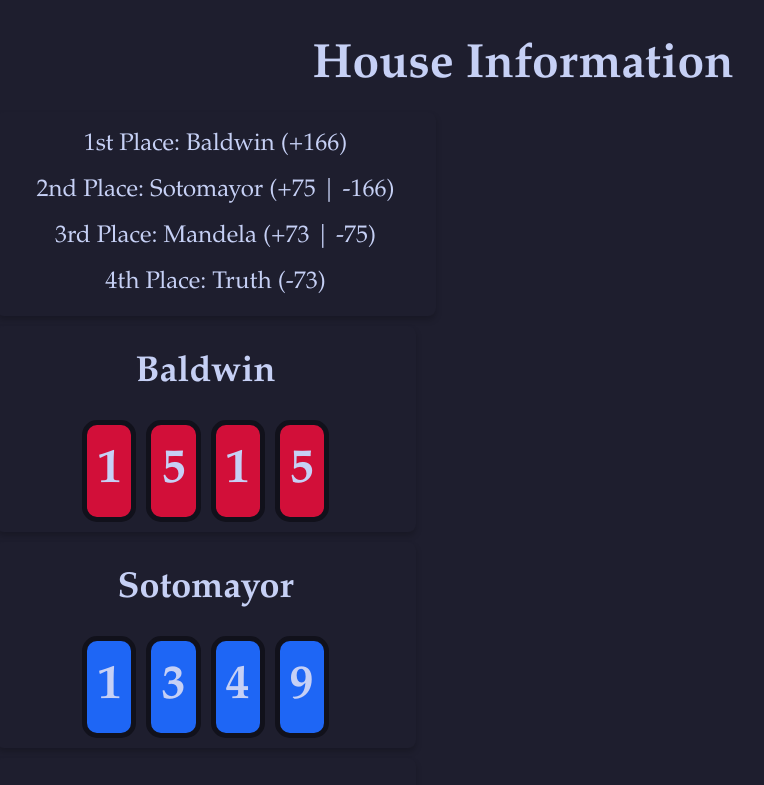
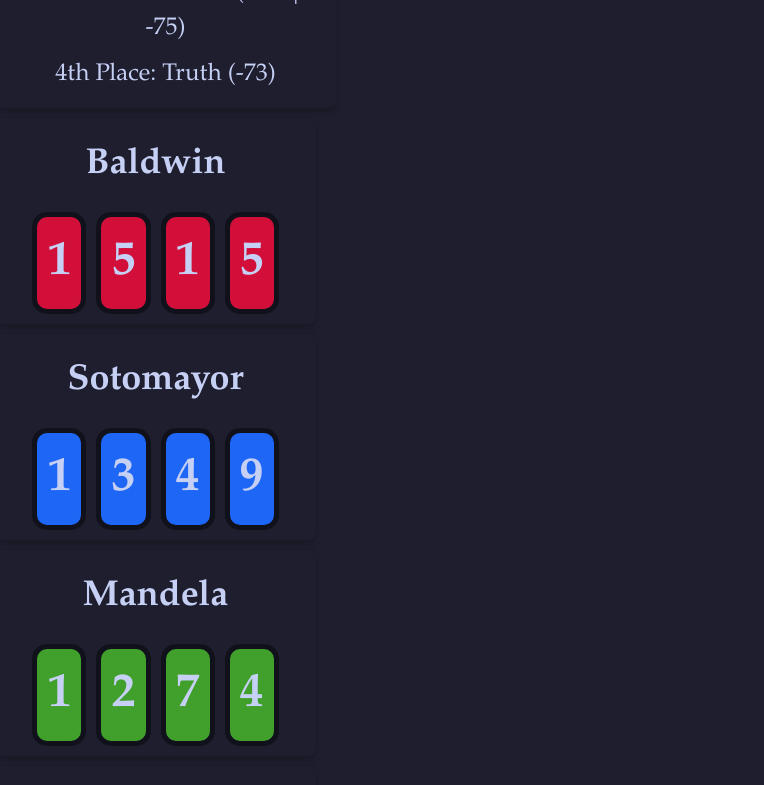
Before and after one commit to scarcekoi/house-information, a React (Vite) app: page / in a window 1280 px wide. Shown: the top 785 px of the page, without its empty margins (117-881 px from the left). Built offline with nearby package versions, Linux system fonts and the light colour scheme.

Commit message:
Update index.css

```diff
--- a/src/index.css
+++ b/src/index.css
@@ -25,12 +25,12 @@ body {
   display: flex;
   flex-direction: column; /* Ensure widgets stack vertically */
   align-items: center;  /* Center horizontally */
-  justify-content: flex-start; /* Start from the top */
+  justify-content: center; /* Center vertically */
   min-width: 320px;
   min-height: 100vh;
   background-color: #1E1E2E; /* Background color */
   color: #C6D0F5; /* Text color */
-  padding: 20px;  /* Padding for space around */
+  padding: 0 20px;  /* Padding for space around */
 }
 
 h1 {
@@ -45,8 +45,7 @@ h1 {
   margin: 10px 0;
   border-radius: 8px;
   box-shadow: 0px 4px 6px rgba(0, 0, 0, 0.2); /* Shadow for separation */
-  width: 100%;  /* Ensure the widgets take full width available */
-  max-width: 400px;  /* Set a max-width for the widgets to prevent them from becoming too wide */
+  width: 300px;  /* Set a specific width for a "skinny" widget */
   display: flex;
   flex-direction: column; /* Stack the items vertically */
   align-items: center; /* Center the items horizontally */
```
